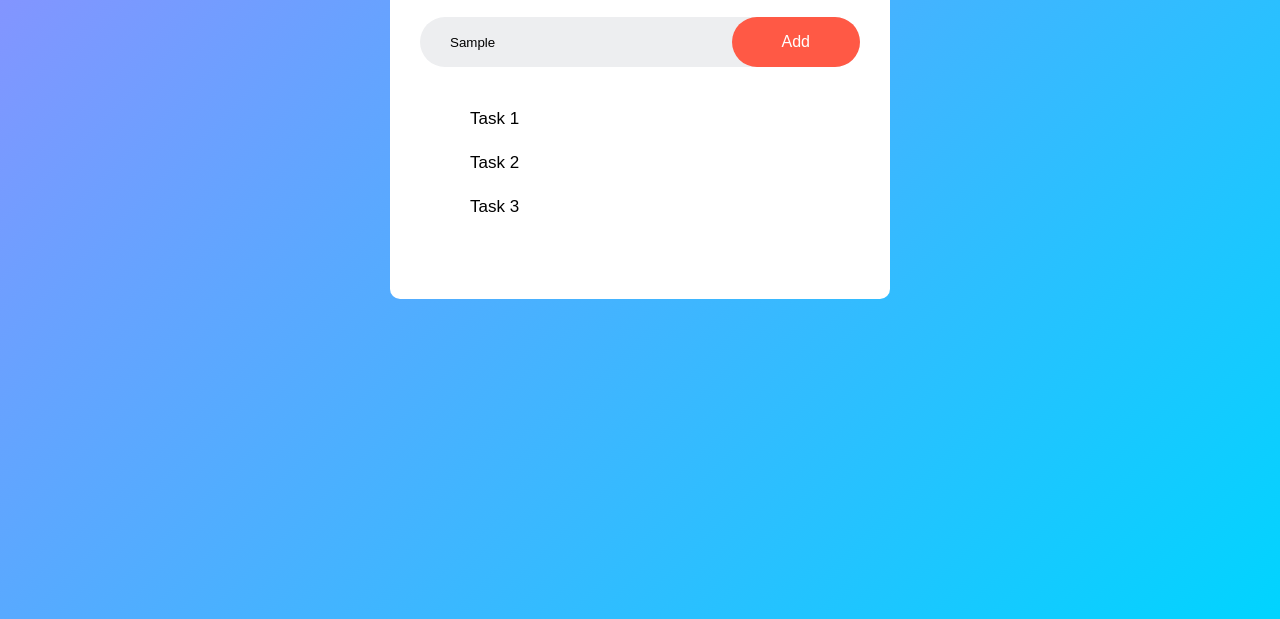
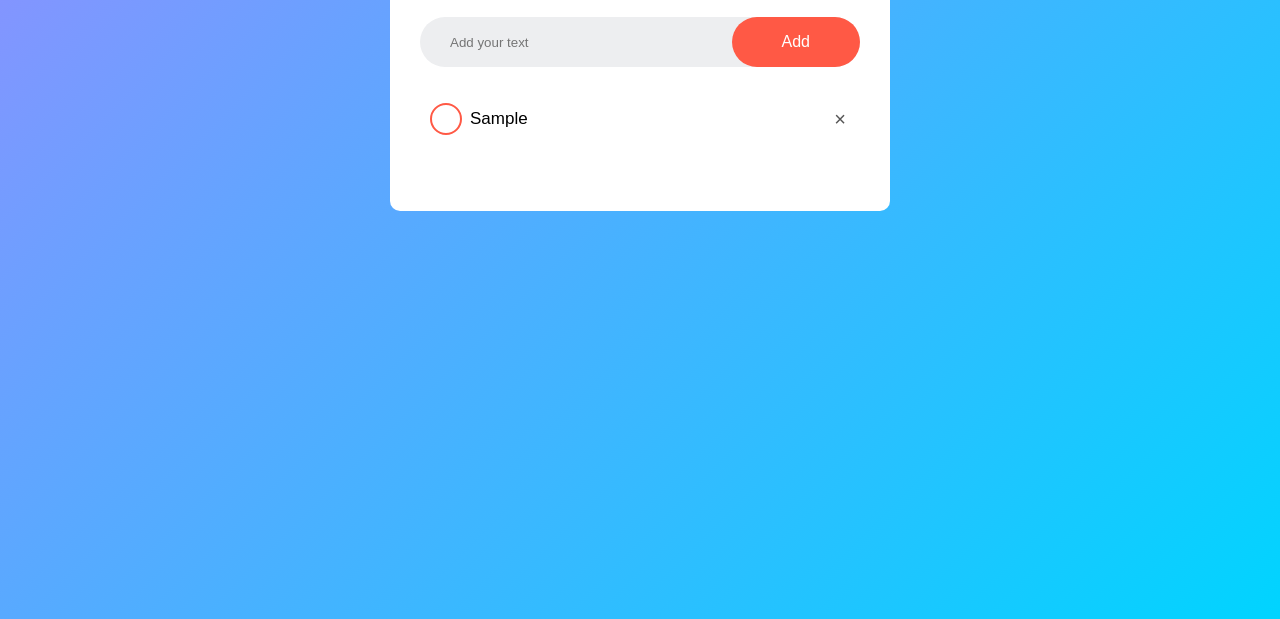
Before and after one commit to kenVis1529/Todo-app, a plain HTML site: page index.html in a window 1280 px wide. Both pictures are taken after typing "Sample" into the empty fields and a click on the button "Add". Shown: the part 181-800 px from the top of the page. Drawn offline with Linux system fonts and the light colour scheme.

Commit message:
Add save data func

```diff
--- a/index.html
+++ b/index.html
@@ -12,14 +12,12 @@
             <h2>To-Do List</h2>
             <div class="row">
                 <input type="text" id="input-box" placeholder="Add your text">
-                <button>Add</button>
+                <button onclick="addTask()">Add</button>
             </div>
-            <ul class="list-container">
-                <li>Task 1</li>
-                <li>Task 2</li>
-                <li>Task 3</li>
+            <ul id="list-container">
             </ul>
         </div>
     </div>
+    <script src="script.js"></script>
 </body>
 </html>
--- a/script.js
+++ b/script.js
@@ -0,0 +1,38 @@
+const inputBox = document.getElementById("input-box");
+const listContainer = document.getElementById("list-container");
+
+function addTask() {
+    if (inputBox.value === "") {
+        alert("You must enter your text!");
+    } else {
+        let li = document.createElement('li');
+        li.innerHTML = inputBox.value;
+        listContainer.appendChild(li);
+
+        // Create a cross icon
+        let span = document.createElement('span');
+        span.innerHTML = "\u00d7";
+        li.appendChild(span);
+    }
+    inputBox.value = "";
+    saveData();
+}
+
+listContainer.addEventListener('click', (e) => {
+    if (e.target.tagName == "LI") {
+        e.target.classList.toggle("checked");
+        saveData();
+    } else if (e.target.tagName == "SPAN") {
+        e.target.parentElement.remove();
+        saveData();
+    }
+}, false)
+
+function saveData() {
+    localStorage.setItem("data", listContainer.innerHTML);
+}
+function showTasks() {
+    listContainer.innerHTML = localStorage.getItem("data");
+}
+
+showTasks();
--- a/style.css
+++ b/style.css
@@ -49,9 +49,49 @@ button{
     cursor: pointer;
 }
 ul li {
+    position: relative;
     list-style: none;
     font-size: 17px;
     padding: 12px 8px 12px 50px;
     user-select: none;
     cursor: pointer;
 }
+ul li::before {
+    content: '';
+    position: absolute;
+    height: 28px;
+    width: 28px;
+    background-color: #fff;
+    border-radius: 50%;
+    left: 10px;
+    top: 50%;
+    transform: translateY(-50%);
+    border: 2px solid #ff5945;
+    transition: all 0.3s ease;
+}
+ul li.checked {
+    color: #555;
+    text-decoration: line-through;
+}
+ul li.checked::before {
+    background-color: #ff5945;
+    /* border: 2px solid #fff; */
+}
+ul li span{
+    position: absolute;
+    width: 40px;
+    height: 40px;
+    right: 0;
+    top: 50%;
+    line-height: 40px;
+    color: #555;
+    font-size: 20px;
+    cursor: pointer;
+    border-radius: 50%;
+    text-align: center;
+    transform: translateY(-50%);
+    transition: all 0.3s ease;
+}
+ul li span:hover{
+    background-color: #edeef0;
+}
```
